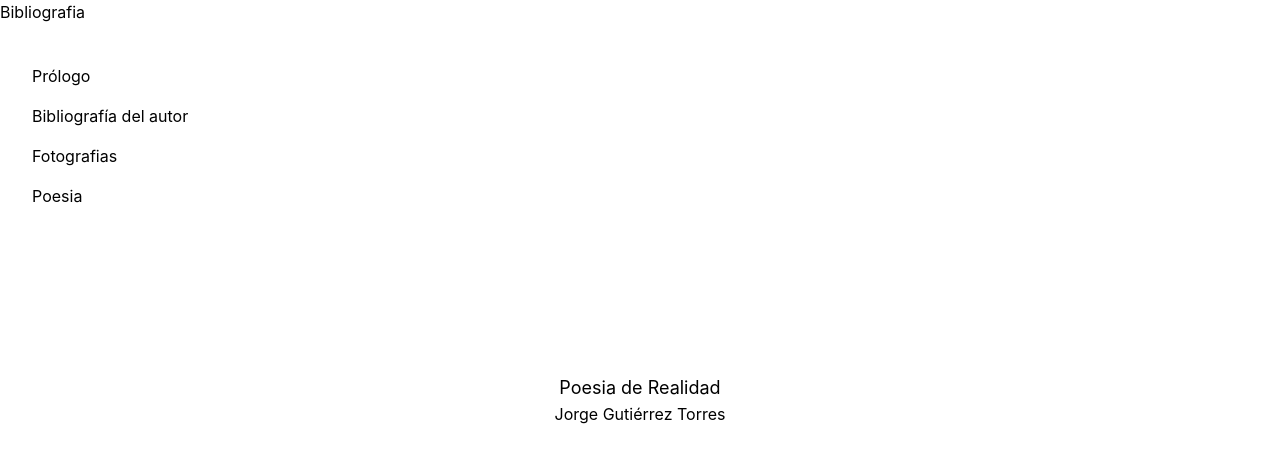
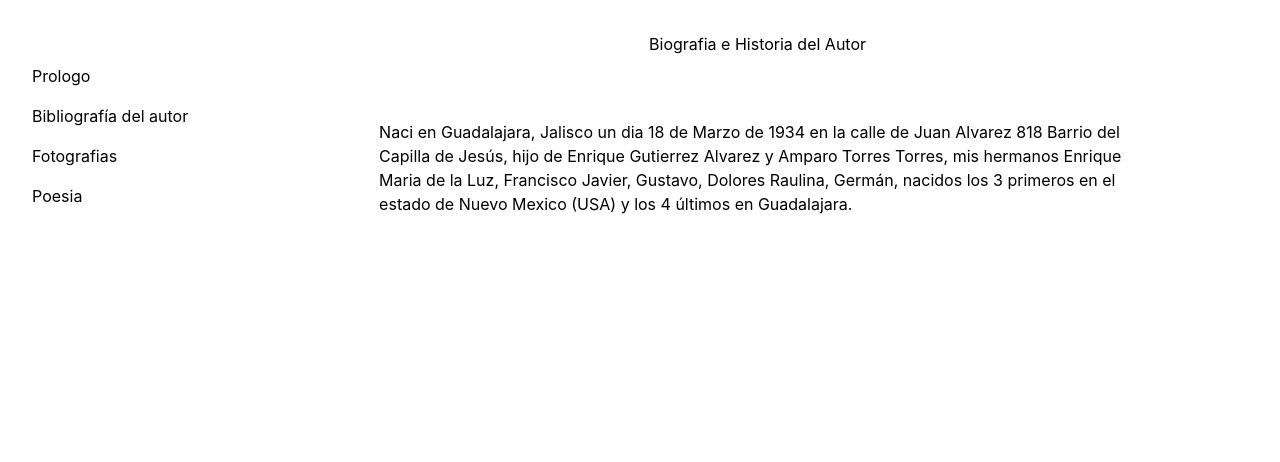
Before and after one commit to edgardo5gtz/poesia-realidad, a React (Create React App) app: page /bibliografia in a window 1280 px wide. Shown: the top 462 px of the page. Built offline with nearby package versions, Linux system fonts and the light colour scheme.

Commit message:
Fix react router thingy

```diff
--- a/src/App.js
+++ b/src/App.js
@@ -1,27 +1,26 @@
-import { Link, Outlet } from "react-router-dom";
+import { Route, Routes } from "react-router-dom";
+import Bibliography from "./routes/Bibliography";
+import Photos from "./routes/Photos";
+import Poetry from "./routes/Poetry";
+import Prologue from "./routes/Prologue";
 import Title from "./routes/Title";
+import Sidebar from "./Sidebar";
 
-const App = () => (
-  <>
-    <nav className="fixed h-full z-1 top-0 left-0 pt-14">
-      <Link className="block p-2 pl-8" to="/prologo">
-        Prólogo
-      </Link>
-      <Link className="block p-2 pl-8" to="/bibliografia">
-        Bibliografía del autor
-      </Link>
-      <Link className="block p-2 pl-8" to="/fotografias">
-        Fotografias
-      </Link>
-      <Link className="block p-2 pl-8" to="/poesia">
-        Poesia
-      </Link>
-    </nav>
-    <Title />
-    <div className="container mx-auto">
-      <Outlet />
+const App = () => {
+  return (
+    <div className="flex items-stretch h-full w-full">
+      <Sidebar />
+      <div className="flex flex-col h-full w-full">
+        <Routes>
+          <Route path="/" element={<Title />} />
+          <Route path="/prologo" element={<Prologue />} />
+          <Route path="/bibliografia" element={<Bibliography />} />
+          <Route path="/poesia" element={<Poetry />} />
+          <Route path="/fotografias" element={<Photos />} />
+        </Routes>
+      </div>
     </div>
-  </>
-);
+  );
+};
 
 export default App;
--- /dev/null
+++ b/src/Sidebar.js
@@ -0,0 +1,22 @@
+import { Link } from "react-router-dom";
+
+const Sidebar = () => {
+  return (
+    <nav className="basis-72 pt-14">
+      <Link className="block p-2 pl-8" to="/prologo">
+        Prologo
+      </Link>
+      <Link className="block p-2 pl-8" to="/bibliografia">
+        Bibliografía del autor
+      </Link>
+      <Link className="block p-2 pl-8" to="/fotografias">
+        Fotografias
+      </Link>
+      <Link className="block p-2 pl-8" to="/poesia">
+        Poesia
+      </Link>
+    </nav>
+  );
+};
+
+export default Sidebar;
--- a/src/index.css
+++ b/src/index.css
@@ -1,6 +1,11 @@
 @tailwind base;
 @tailwind components;
 @tailwind utilities;
+
+html, body, #root {
+  width: 100%;
+  height: 100%;
+}
 
 body {
   margin: 0;
--- a/src/index.js
+++ b/src/index.js
@@ -1,27 +1,14 @@
 import React from "react";
 import ReactDOM from "react-dom/client";
-import { BrowserRouter, Route, Routes } from "react-router-dom";
+import { BrowserRouter } from "react-router-dom";
 import "./index.css";
 import App from "./App";
-import Title from "./routes/Title";
-import Prologue from "./routes/Prologue";
-import Bibliography from "./routes/Bibliography";
-import Poetry from "./routes/Poetry";
-import Photos from "./routes/Photos";
 
 const root = ReactDOM.createRoot(document.getElementById("root"));
 root.render(
   <React.StrictMode>
     <BrowserRouter>
-      <Routes>
-        <Route path="/" element={<App />}>
-          <Route path="title" element={<Title />} />
-          <Route path="prologo" element={<Prologue />} />
-          <Route path="bibliografia" element={<Bibliography />} />
-          <Route path="poesia" element={<Poetry />} />
-          <Route path="fotografias" element={<Photos />} />
-        </Route>
-      </Routes>
+      <App />
     </BrowserRouter>
   </React.StrictMode>
 );
--- a/src/routes/Bibliography.js
+++ b/src/routes/Bibliography.js
@@ -1,3 +1,16 @@
-const Bibliography = () => <h1>Bibliografia</h1>;
+const Bibliography = () => (
+  <div className="flex flex-col">
+    <div className="my-8">
+      <h1 className="text-center ">Biografia e Historia del Autor</h1>
+    </div>
+    <p className="my-8 px-36">
+      Naci en Guadalajara, Jalisco un dia 18 de Marzo de 1934 en la calle de
+      Juan Alvarez 818 Barrio del Capilla de Jesús, hijo de Enrique Gutierrez
+      Alvarez y Amparo Torres Torres, mis hermanos Enrique Maria de la Luz,
+      Francisco Javier, Gustavo, Dolores Raulina, Germán, nacidos los 3 primeros
+      en el estado de Nuevo Mexico (USA) y los 4 últimos en Guadalajara.
+    </p>
+  </div>
+);
 
 export default Bibliography;
--- a/src/routes/Photos.js
+++ b/src/routes/Photos.js
@@ -1,3 +1,10 @@
-const Photos = () => <h1>Fotografia</h1>;
+const Photos = () => (
+  <>
+    <div className="my-8">
+      <h1 className="text-center ">Fotografias</h1>
+    </div>
+    <p className="my-8 px-36">...</p>
+  </>
+);
 
 export default Photos;
--- a/src/routes/Poetry.js
+++ b/src/routes/Poetry.js
@@ -1,3 +1,7 @@
-const Poetry = () => <h1>Poesia</h1>;
+const Poetry = () => (
+  <div className="my-8">
+    <h1 className="text-center ">Poesia</h1>
+  </div>
+);
 
 export default Poetry;
--- a/src/routes/Title.js
+++ b/src/routes/Title.js
@@ -1,7 +1,9 @@
 const Title = () => (
-  <div className="fixed top-1/2 left-1/2 -translate-y-1/2 -translate-x-1/2">
-    <h1 className="text-center text-lg">Poesia de Realidad</h1>
-    <h2 className="text-center">Jorge Gutiérrez Torres</h2>
+  <div className="flex h-full w-full justify-center">
+    <div className="self-center">
+      <h1 className="text-center text-lg">Poesia de Realidad</h1>
+      <h2 className="text-center">Jorge Gutiérrez Torres</h2>
+    </div>
   </div>
 );
 
```
